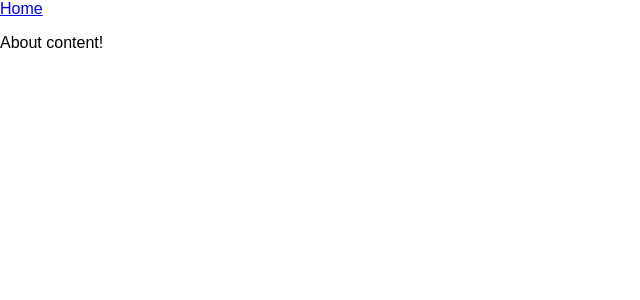
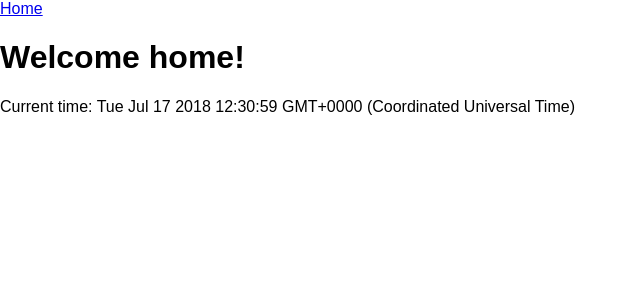
Before and after one commit to vadvoice/fullstackreact, a React app: page /about in a window 1280 px wide. Shown: the top 300 px of the page, without its empty margins (0-640 px from the left). Built offline with nearby package versions, Linux system fonts and the light colour scheme.

Commit message:
reduct servis + store connection to About component

```diff
--- a/package.json
+++ b/package.json
@@ -8,8 +8,10 @@
     "react": "^16.4.0",
     "react-dom": "^16.4.0",
     "react-icons": "^2.2.7",
+    "react-redux": "^5.0.7",
     "react-router-dom": "^4.3.1",
-    "react-scripts-sass": "^1.1.3"
+    "react-scripts-sass": "^1.1.3",
+    "redux": "^4.0.0"
   },
   "scripts": {
     "start": "react-scripts start",
--- a/src/containers/About/About.js
+++ b/src/containers/About/About.js
@@ -1,13 +1,31 @@
 import React, { Component } from 'react'
+import { connect } from 'react-redux';
 
-class About extends Component {
-  render() {
-    return (
-      <p>
-      	About content!
-      </p>
-    )
+const mapStateToProps = state => {
+  return {
+    currentTime: state.currentTime
   }
 }
 
-export default About
+// class About extends Component {
+//   render() {
+//     return (
+//       <p>
+//       	About content!
+//       </p>
+//     )
+//   }
+// }
+
+const About = (props) => {
+  return (
+    <div className="home">
+      <h1>Welcome home!</h1>
+      <p>Current time: {props.currentTime}</p>
+    </div>
+  );
+}
+
+export default connect(
+  mapStateToProps
+)(About);
--- a/src/App.js
+++ b/src/containers/App/App.js
@@ -6,8 +6,8 @@ import {
   Link
 } from 'react-router-dom'
 
-import Employees from './containers/Employees/Employees';
-import About from './containers/About/About';
+import Employees from '../../containers/Employees/Employees';
+import About from '../../containers/About/About';
 
 import './App.scss';
 
@@ -24,7 +24,7 @@ class App extends Component {
 		              	<Link to='/about'>About</Link>
 		                <Employees />
 		              </div>
-		            )} />
+				)} />
 	   			<Route
 	   				path="/about"
 	        		render={(renderProps) => (
--- /dev/null
+++ b/src/containers/Root.js
@@ -0,0 +1,14 @@
+import React from 'react';
+import { Provider } from 'react-redux';
+import App from './App/App';
+import configureStore from '../redux/configureStore'
+
+const Root = (props) => {
+	const store = configureStore();
+	return (
+		<Provider store={store}>
+			<App />
+		</Provider>
+	);}
+
+export default Root;
--- a/src/index.js
+++ b/src/index.js
@@ -1,8 +1,8 @@
 import React from 'react';
 import ReactDOM from 'react-dom';
 import './index.scss';
-import App from './App';
+import Root from './containers/Root';
 import registerServiceWorker from './registerServiceWorker';
 
-ReactDOM.render(<App />, document.getElementById('root'));
+ReactDOM.render(<Root />, document.getElementById('root'));
 registerServiceWorker();
--- /dev/null
+++ b/src/redux/configureStore.js
@@ -0,0 +1,13 @@
+import {createStore} from 'redux';
+import { rootReducer, initialState } from './reducers';
+
+const configureStore = () => {
+  const store = createStore(
+    rootReducer,
+    initialState,
+  );
+
+  return store;
+}
+
+export default configureStore;
--- /dev/null
+++ b/src/redux/reducers.js
@@ -0,0 +1,14 @@
+import * as types from './types';
+
+export const initialState = {
+  currentTime: new Date().toString()
+}
+
+export const rootReducer = (state = initialState, action) => {
+  switch(action.type) {
+    case types.FETCH_NEW_TIME:
+      return { ...state, currentTime: action.payload}
+    default:
+      return state;
+  }
+}
--- /dev/null
+++ b/src/redux/types.js
@@ -0,0 +1 @@
+export const FETCH_NEW_TIME = 'FETCH_NEW_TIME';
```
Also changed, not shown: src/components/Person/Person.scss (indentation only), src/containers/App/App.scss (renamed from src/App.scss), 1 other file (tests, documents, lock files or other folders).
